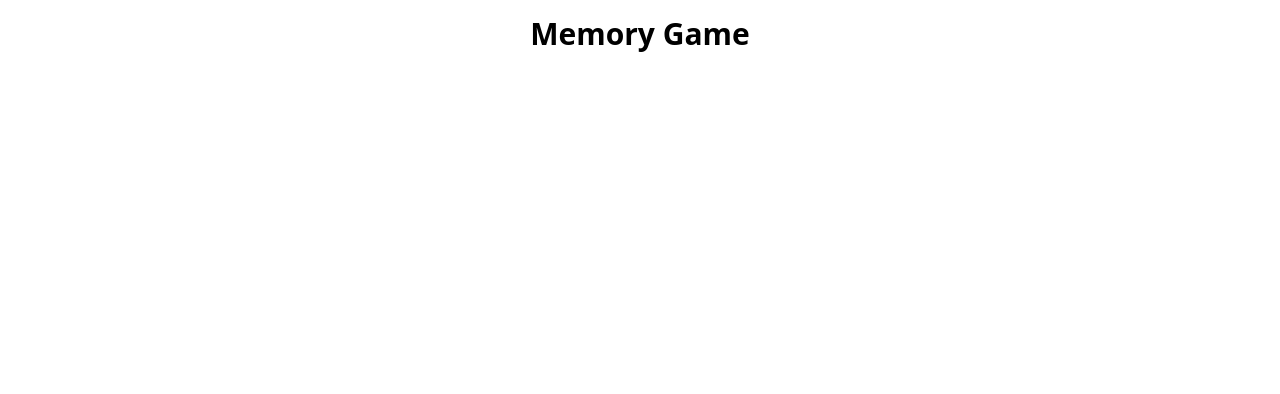
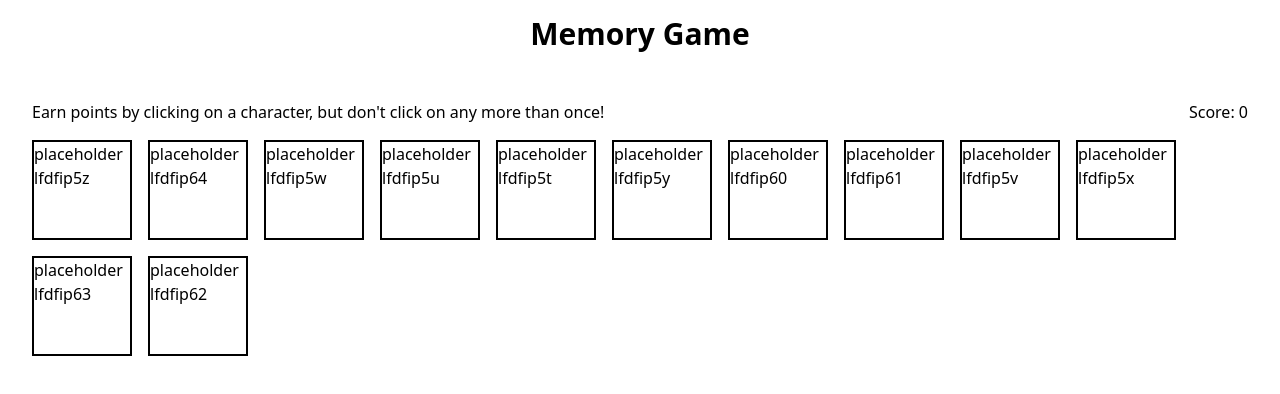
Before and after one commit to JoshDevHub/Memory-Game, a React (Vite) app: page / in a window 1280 px wide. Shown: the top 394 px of the page. Built offline with nearby package versions, Linux system fonts and the light colour scheme.

Commit message:
feat: add basic static `Game` and `Card` components

```diff
--- a/src/App.jsx
+++ b/src/App.jsx
@@ -1,11 +1,13 @@
 import "./index.css";
 
 import Header from "./components/Header";
+import Game from "./components/Game";
 
 function App() {
   return (
     <div>
       <Header />
+      <Game />
     </div>
   );
 }
--- /dev/null
+++ b/src/components/Card.jsx
@@ -0,0 +1,7 @@
+export default function Card({ text }) {
+  return (
+    <div className="h-[100px] w-[100px] border-2 border-black">
+      <p>{text}</p>
+    </div>
+  );
+}
--- /dev/null
+++ b/src/components/Game.jsx
@@ -0,0 +1,44 @@
+import { useState } from "react";
+import uniqid from "uniqid";
+
+import Card from "./Card";
+
+const MakeCard = () => {
+  const id = uniqid();
+
+  return {
+    id,
+    text: `placeholder ${id}`,
+  };
+};
+
+const initialState = Array.from({ length: 12 }, () => MakeCard());
+
+export default function Game() {
+  const [score] = useState(0);
+  const [cards] = useState(initialState);
+
+  const randomOrder = () => {
+    return cards
+      .map((value) => ({ value, sort: Math.random() }))
+      .sort((a, b) => a.sort - b.sort)
+      .map(({ value }) => value);
+  };
+
+  return (
+    <div className="p-8">
+      <div className="mb-4 flex justify-between">
+        <p>
+          Earn points by clicking on a character, but don't click on any more
+          than once!
+        </p>
+        <p>Score: {score}</p>
+      </div>
+      <div className="flex flex-wrap gap-4">
+        {randomOrder().map((card) => {
+          return <Card key={card.id} text={card.text} />;
+        })}
+      </div>
+    </div>
+  );
+}
```
